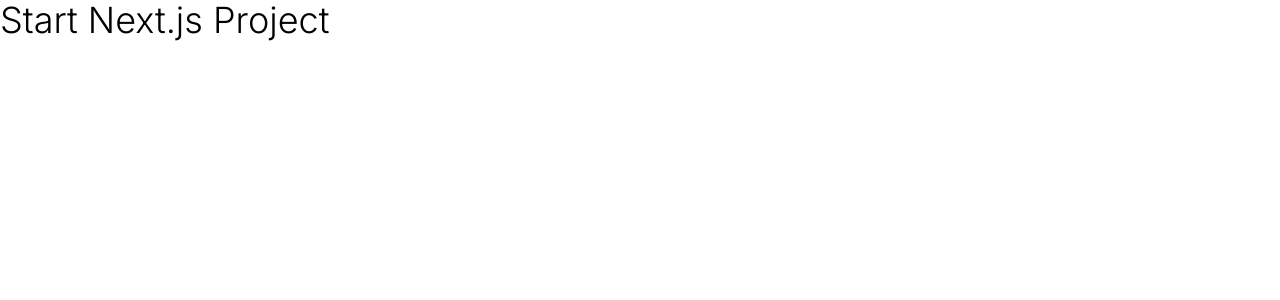
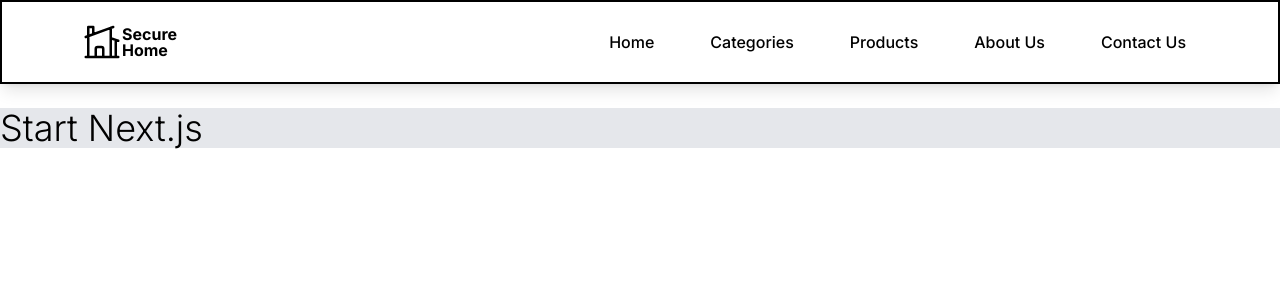
Before and after one commit to khalek-repliq/Secure_Home_Next_Project, a Next.js app: page / in a window 1280 px wide. Shown: the top 300 px of the page. Built offline with nearby package versions, Linux system fonts and the light colour scheme.

Commit message:
navbar building done

```diff
--- a/app/layout.js
+++ b/app/layout.jsx
@@ -1,5 +1,6 @@
 import { Inter } from "next/font/google";
 import "./globals.css";
+import Navbar from "@/components/navbar/Navbar";
 
 const inter = Inter({ subsets: ["latin"] });
 
@@ -11,7 +12,13 @@
 export default function RootLayout({ children }) {
   return (
     <html lang="en">
-      <body className={inter.className}>{children}</body>
+      <body className={inter.className}>
+        {/* Main Navbar Component */}
+        <Navbar></Navbar>
+
+        {/* Pages Render Here */}
+        {children}
+      </body>
     </html>
   );
 }
--- a/app/page.js
+++ /dev/null
@@ -1,7 +0,0 @@
-export default function Home() {
-  return (
-    <div>
-      <h1 className="font-light text-4xl">Start Next.js Project</h1>
-    </div>
-  );
-}
--- /dev/null
+++ b/app/page.jsx
@@ -0,0 +1,7 @@
+export default function Home() {
+  return (
+    <div>
+      <h1 className="font-light text-4xl bg-gray-200">Start Next.js </h1>
+    </div>
+  );
+}
--- /dev/null
+++ b/components/container/Container.jsx
@@ -0,0 +1,11 @@
+import React from "react";
+
+const Container = ({ children }) => {
+  return (
+    <div className="max-w-[2520px] mx-auto xl:px-20 md:px-10 sm:px-2 px-4">
+      {children}
+    </div>
+  );
+};
+
+export default Container;
--- /dev/null
+++ b/components/navbar/Navbar.jsx
@@ -0,0 +1,82 @@
+import Link from "next/link";
+import React from "react";
+import Container from "../container/Container";
+
+const navItem = [
+  {
+    id: 1,
+    name: "Home",
+  },
+  {
+    id: 2,
+    name: "Categories",
+  },
+  {
+    id: 3,
+    name: "Products",
+  },
+  {
+    id: 4,
+    name: "About Us",
+  },
+  {
+    id: 5,
+    name: "Contact Us",
+  },
+];
+
+const Navbar = () => {
+  return (
+    <div className="border-2 border-black mb-6 shadow-lg py-5">
+      {/* Main container */}
+      <Container>
+        <div className="flex justify-between ">
+          {/* logo area */}
+          <div>
+            <div>
+              <Link className="flex items-center" href="/">
+                {" "}
+                <svg
+                  xmlns="http://www.w3.org/2000/svg"
+                  fill="none"
+                  viewBox="0 0 24 24"
+                  strokeWidth={1.5}
+                  stroke="currentColor"
+                  className="w-10 h-10"
+                >
+                  <path
+                    strokeLinecap="round"
+                    strokeLinejoin="round"
+                    d="M8.25 21v-4.875c0-.621.504-1.125 1.125-1.125h2.25c.621 0 1.125.504 1.125 1.125V21m0 0h4.5V3.545M12.75 21h7.5V10.75M2.25 21h1.5m18 0h-18M2.25 9l4.5-1.636M18.75 3l-1.5.545m0 6.205 3 1m1.5.5-1.5-.5M6.75 7.364V3h-3v18m3-13.636 10.5-3.819"
+                  />
+                </svg>
+                <div className="flex flex-col font-bold leading-none">
+                  <span>Secure</span>
+                  <span>Home</span>
+                </div>
+              </Link>
+            </div>
+          </div>
+
+          {/* Items area */}
+          <div className=" leading-[2.5]">
+            <ul className=" flex items-center space-x-8 font-medium">
+              {navItem.map((items) => (
+                <li key={items.id}>
+                  <Link
+                    className="hover:bg-[#27bfb3] hover:text-white duration-300 transition-all px-3 py-1 rounded-sm"
+                    href="/"
+                  >
+                    {items.name}
+                  </Link>
+                </li>
+              ))}
+            </ul>
+          </div>
+        </div>
+      </Container>
+    </div>
+  );
+};
+
+export default Navbar;
```
Also changed, not shown: package.json (+6 -4 lines), 1 other file (tests, documents, lock files or other folders).
